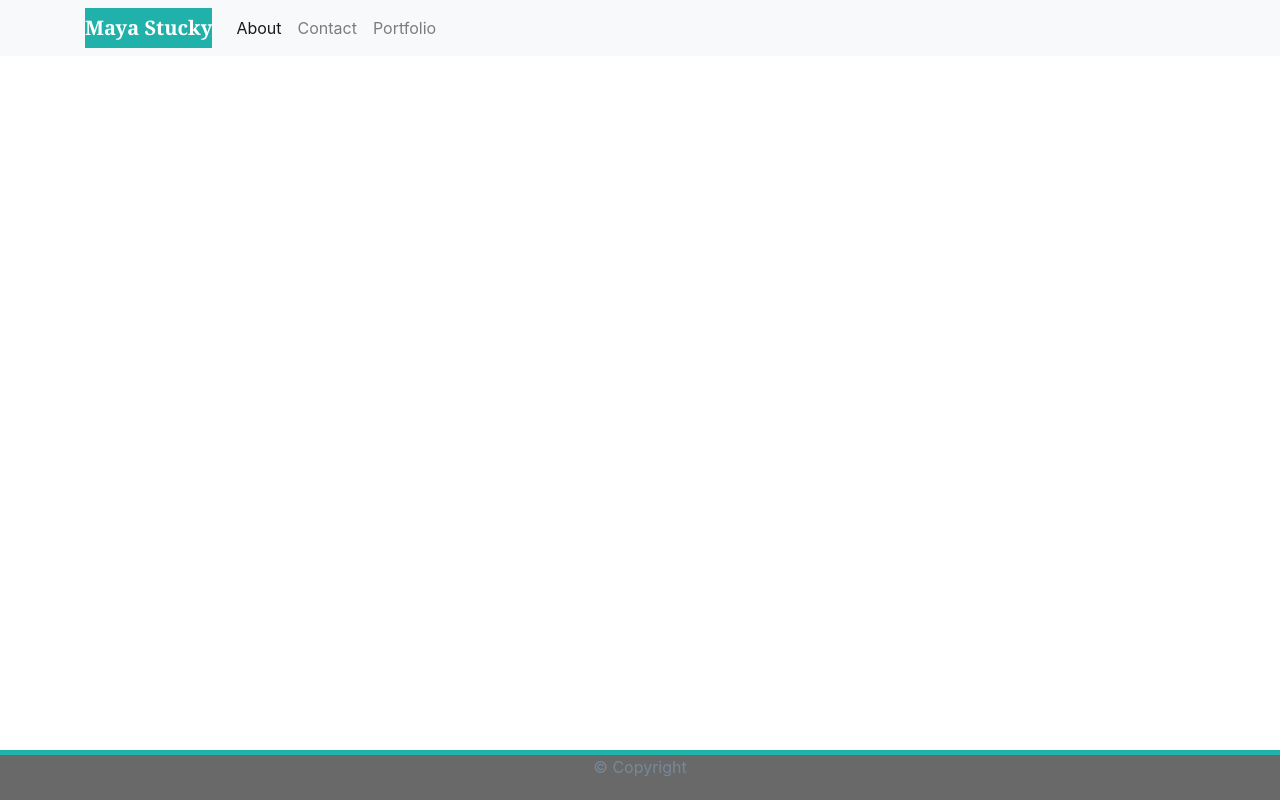
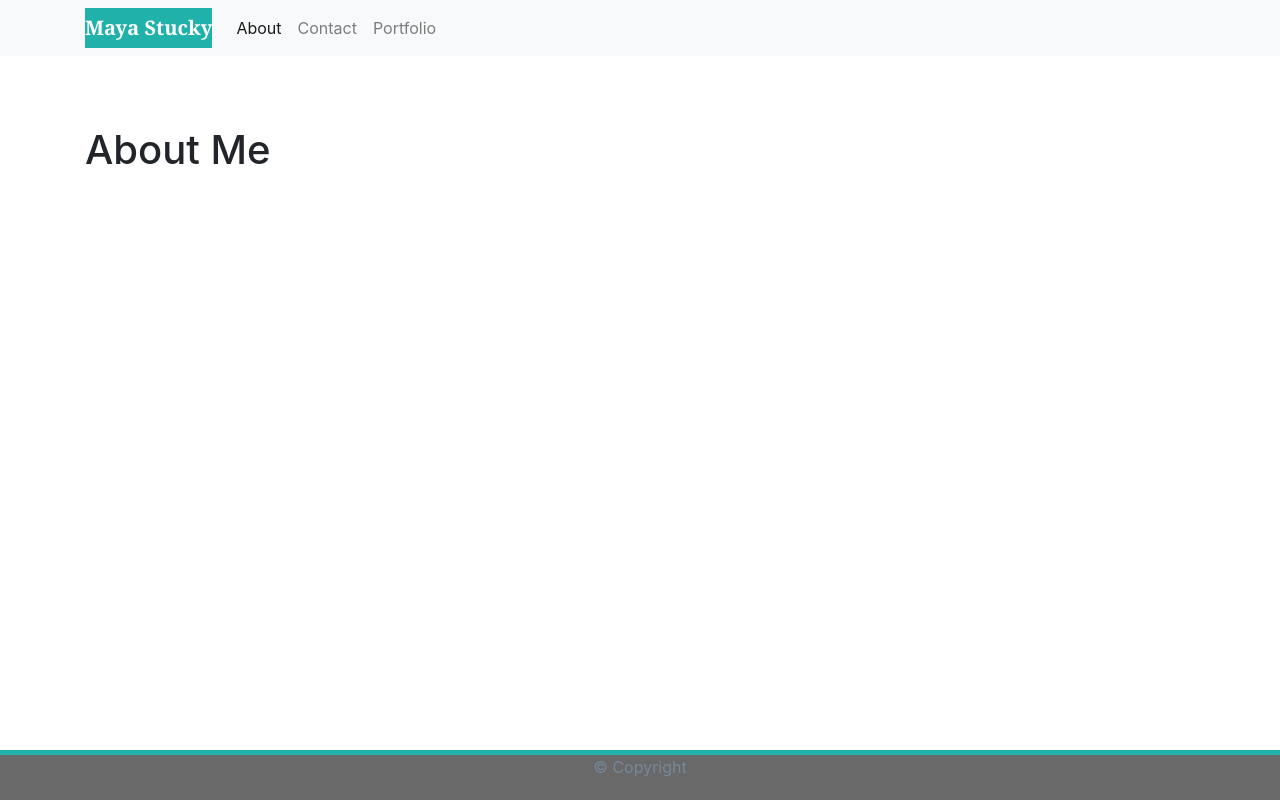
Before and after one commit to mayastucky/homework2-bootstrap-css, a plain HTML site: page index.html in a window 1280 px wide. Drawn offline with nearby package versions, Linux system fonts and the light colour scheme.

Commit message:
added background image fine, added about me header with padding in css

```diff
--- a/index.html
+++ b/index.html
@@ -70,6 +70,25 @@
       </nav>
     </div>
 
+    <!-- About Me Section  -->
+    <main>
+    <div class = "container">
+      <div class = "row">
+        <div class = "col">
+          <h1>About Me</h1>
+        </div>
+      </div>
+    </main>
+
+
+
+
+
+
+    </div>
+
+
+
     <!-- Footer with copyright info -->
     <footer>
         <p>&#169 Copyright</p>
--- a/style.css
+++ b/style.css
@@ -23,3 +23,7 @@ footer {
   color: lightslategray;
   border-top: 5px solid lightseagreen;
 }
+
+main{
+  padding: 70px;
+}
```
Also changed, not shown: background.png (added).
